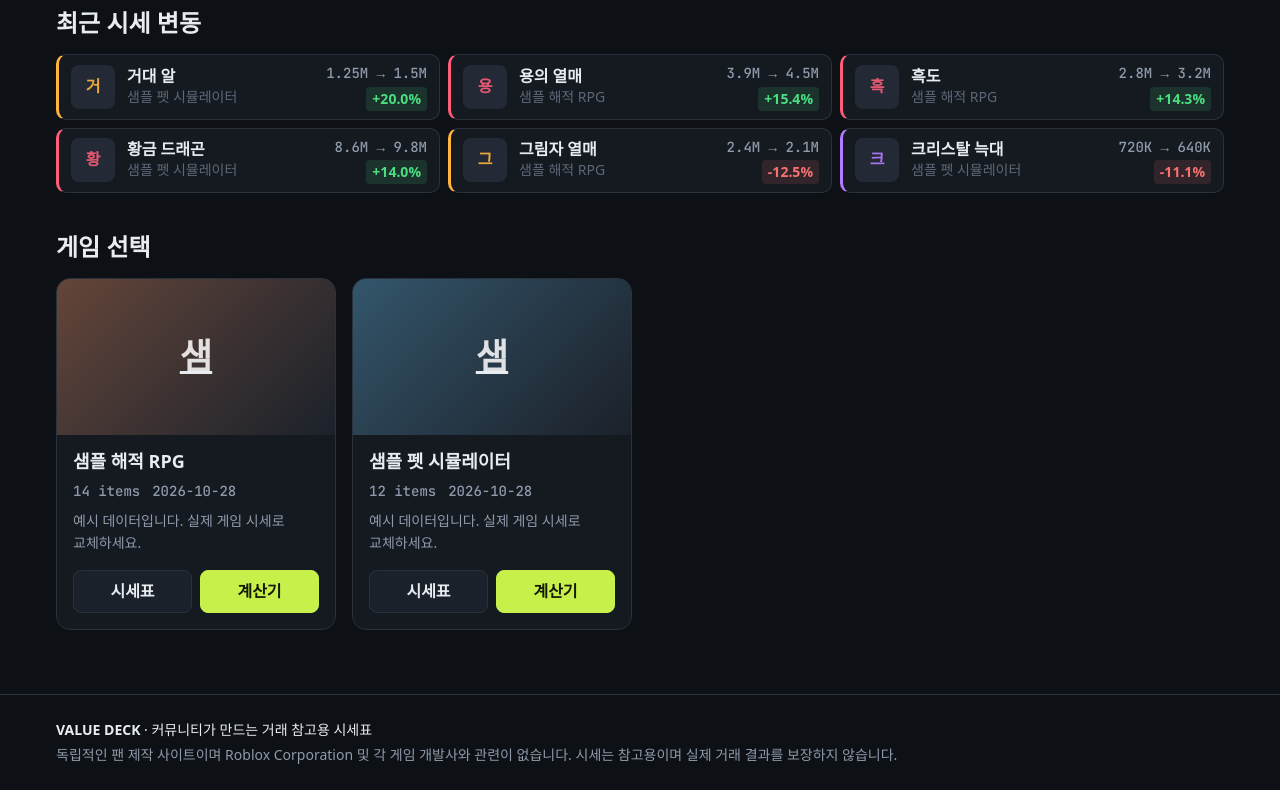
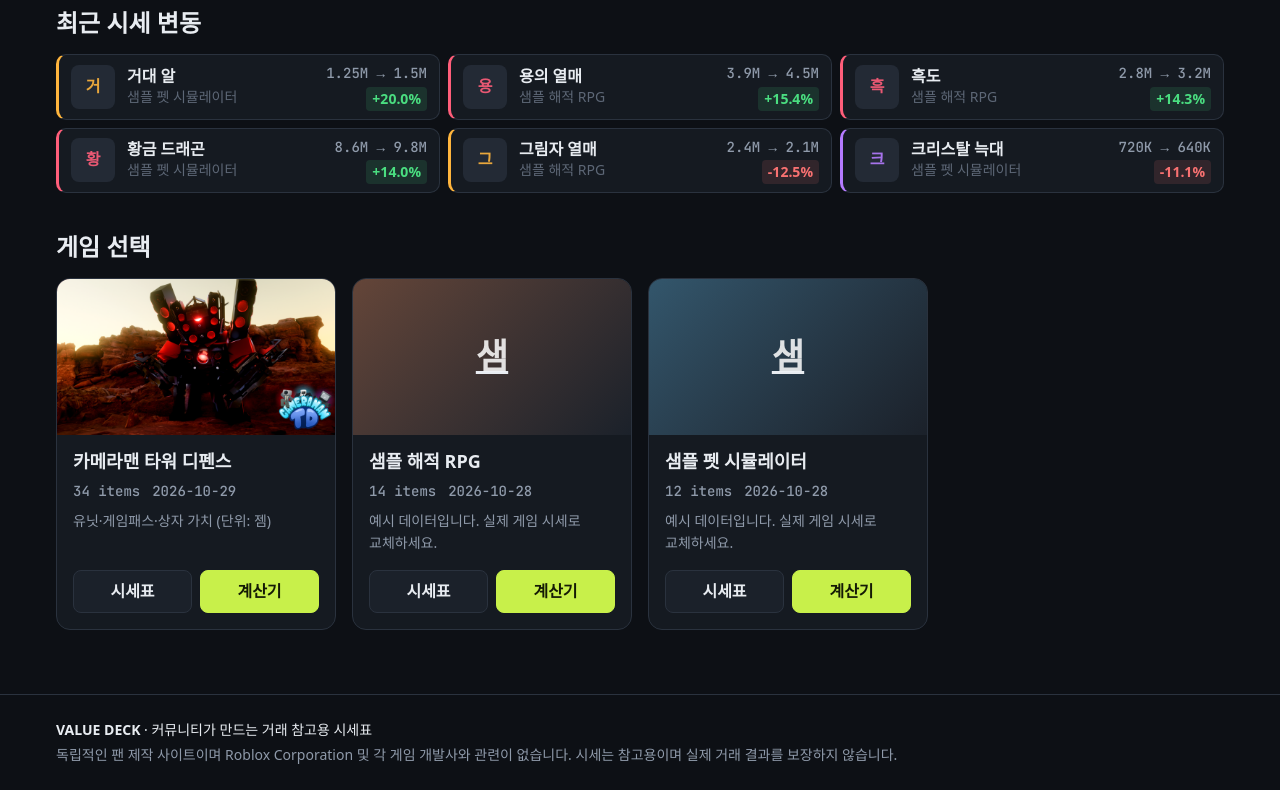
Before and after one commit to hanwoo123/value-deck, a plain HTML site: page index.html in a window 1280 px wide. Shown: the part 525-1315 px from the top of the page. Drawn offline with Linux system fonts and the light colour scheme; a web font is replaced by a local one.

Commit message:
Add Cameraman Tower Defense value list

```diff
--- /dev/null
+++ b/data/cameraman-td.json
@@ -0,0 +1,394 @@
+{
+  "updated": "2026-10-29",
+  "valueUnit": "",
+  "demandMax": 10,
+  "source": "Vaulted Values X 공식 가치표 참고 (1 가치 = 1 젬)",
+  "rarities": [
+    "Exclusive",
+    "Godly",
+    "Mythic",
+    "Legendary",
+    "Epic"
+  ],
+  "categories": [
+    "유닛",
+    "게임패스",
+    "상자"
+  ],
+  "items": [
+    {
+      "id": "spider-tv",
+      "name": "Spider Tv",
+      "category": "유닛",
+      "rarity": "Exclusive",
+      "value": 9100,
+      "demand": 9.5,
+      "trend": "stable",
+      "image": "",
+      "note": "시세: 안정 · 고평가"
+    },
+    {
+      "id": "engineer-cameraman",
+      "name": "Engineer Cameraman",
+      "category": "유닛",
+      "rarity": "Exclusive",
+      "value": 4800,
+      "demand": 9.3,
+      "trend": "up",
+      "image": "",
+      "note": "시세: 상승세"
+    },
+    {
+      "id": "chaos-cameraman",
+      "name": "Chaos cameraman",
+      "category": "유닛",
+      "rarity": "Mythic",
+      "value": 3150,
+      "demand": 4.3,
+      "trend": "down",
+      "image": "",
+      "note": "시세: 저평가 · 하락세"
+    },
+    {
+      "id": "upgraded-titan-cameraman",
+      "name": "upgraded Titan Cameraman",
+      "category": "유닛",
+      "rarity": "Godly",
+      "value": 2650,
+      "demand": 8.0,
+      "trend": "stable",
+      "image": "",
+      "note": "시세: 고평가"
+    },
+    {
+      "id": "premium-pass",
+      "name": "Premium Pass",
+      "category": "게임패스",
+      "rarity": "",
+      "value": 2225,
+      "demand": 6.0,
+      "trend": "stable",
+      "image": "",
+      "note": "시세: 안정"
+    },
+    {
+      "id": "executioner-tv-man",
+      "name": "executioner tv man",
+      "category": "유닛",
+      "rarity": "Exclusive",
+      "value": 2000,
+      "demand": 3.0,
+      "trend": "down",
+      "image": "",
+      "note": "시세: 크게 저평가 · 하락세"
+    },
+    {
+      "id": "2x-lucky",
+      "name": "2x Lucky",
+      "category": "게임패스",
+      "rarity": "",
+      "value": 1100,
+      "demand": 8.5,
+      "trend": "stable",
+      "image": "",
+      "note": "시세: 안정 · 고평가"
+    },
+    {
+      "id": "x2-candy",
+      "name": "x2 candy",
+      "category": "게임패스",
+      "rarity": "",
+      "value": 1050,
+      "demand": 7.5,
+      "trend": "down",
+      "image": "",
+      "note": "시세: 하락세"
+    },
+    {
+      "id": "2x-money",
+      "name": "2x Money",
+      "category": "게임패스",
+      "rarity": "",
+      "value": 1025,
+      "demand": 7.0,
+      "trend": "stable",
+      "image": "",
+      "note": "시세: 안정 · 고평가"
+    },
+    {
+      "id": "headless-tv-man",
+      "name": "headless tv man",
+      "category": "유닛",
+      "rarity": "Exclusive",
+      "value": 900,
+      "demand": 2.0,
+      "trend": "stable",
+      "image": "",
+      "note": "시세: 크게 저평가"
+    },
+    {
+      "id": "large-scientist-cameraman",
+      "name": "Large Scientist Cameraman",
+      "category": "유닛",
+      "rarity": "Exclusive",
+      "value": 565,
+      "demand": 7.6,
+      "trend": "stable",
+      "image": "",
+      "note": "시세: 안정"
+    },
+    {
+      "id": "2x-speed",
+      "name": "2X speed",
+      "category": "게임패스",
+      "rarity": "",
+      "value": 520,
+      "demand": 6.5,
+      "trend": "stable",
+      "image": "",
+      "note": "시세: 안정 · 고평가"
+    },
+    {
+      "id": "jetpack-cameraman",
+      "name": "Jetpack Cameraman",
+      "category": "유닛",
+      "rarity": "Exclusive",
+      "value": 430,
+      "demand": 7.0,
+      "trend": "stable",
+      "image": "",
+      "note": "시세: 고평가 · 변동 큼"
+    },
+    {
+      "id": "cinemaman-titan",
+      "name": "CinemaMan Titan",
+      "category": "유닛",
+      "rarity": "Mythic",
+      "value": 395,
+      "demand": 7.0,
+      "trend": "stable",
+      "image": "",
+      "note": "시세: 안정 · 고평가"
+    },
+    {
+      "id": "tv-woman",
+      "name": "Tv woman",
+      "category": "유닛",
+      "rarity": "Mythic",
+      "value": 385,
+      "demand": 4.0,
+      "trend": "stable",
+      "image": "",
+      "note": "시세: 안정"
+    },
+    {
+      "id": "glitch-plungerman",
+      "name": "Glitch plungerman",
+      "category": "유닛",
+      "rarity": "Mythic",
+      "value": 285,
+      "demand": 6.0,
+      "trend": "stable",
+      "image": "",
+      "note": "시세: 안정"
+    },
+    {
+      "id": "large-prototype-titan",
+      "name": "large prototype titan",
+      "category": "유닛",
+      "rarity": "Mythic",
+      "value": 285,
+      "demand": 4.0,
+      "trend": "stable",
+      "image": "",
+      "note": "시세: 안정"
+    },
+    {
+      "id": "videotaper-titan",
+      "name": "videotaper titan",
+      "category": "유닛",
+      "rarity": "Mythic",
+      "value": 250,
+      "demand": 4.0,
+      "trend": "stable",
+      "image": "",
+      "note": "시세: 안정"
+    },
+    {
+      "id": "upgraded-titan-speakerman",
+      "name": "Upgraded Titan Speakerman",
+      "category": "유닛",
+      "rarity": "Mythic",
+      "value": 200,
+      "demand": 3.75,
+      "trend": "stable",
+      "image": "",
+      "note": "시세: 변동 큼"
+    },
+    {
+      "id": "scientist-crate",
+      "name": "Scientist Crate",
+      "category": "상자",
+      "rarity": "",
+      "value": 110,
+      "demand": 6.5,
+      "trend": "up",
+      "image": "",
+      "note": "시세: 상승세 · 고평가"
+    },
+    {
+      "id": "spider-crate",
+      "name": "Spider Crate",
+      "category": "상자",
+      "rarity": "",
+      "value": 70,
+      "demand": 4.5,
+      "trend": "stable",
+      "image": "",
+      "note": "시세: 안정"
+    },
+    {
+      "id": "camera-repair-drone",
+      "name": "Camera Repair Drone",
+      "category": "유닛",
+      "rarity": "Legendary",
+      "value": 50,
+      "demand": 5.5,
+      "trend": "stable",
+      "image": "",
+      "note": "시세: 안정 · 고평가"
+    },
+    {
+      "id": "pumpkin-farmer",
+      "name": "Pumpkin Farmer",
+      "category": "유닛",
+      "rarity": "Epic",
+      "value": 50,
+      "demand": 6.0,
+      "trend": "stable",
+      "image": "",
+      "note": "시세: 안정"
+    },
+    {
+      "id": "scientist-cameraman",
+      "name": "Scientist Cameraman",
+      "category": "유닛",
+      "rarity": "Exclusive",
+      "value": 40,
+      "demand": 5.6,
+      "trend": "stable",
+      "image": "",
+      "note": "시세: 안정"
+    },
+    {
+      "id": "dragon-cameraman",
+      "name": "dragon cameraman",
+      "category": "유닛",
+      "rarity": "Legendary",
+      "value": 25,
+      "demand": 3.0,
+      "trend": "stable",
+      "image": "",
+      "note": "시세: 안정"
+    },
+    {
+      "id": "halloween-crate",
+      "name": "Halloween Crate",
+      "category": "상자",
+      "rarity": "",
+      "value": 25,
+      "demand": 3.5,
+      "trend": "stable",
+      "image": "",
+      "note": "시세: 안정"
+    },
+    {
+      "id": "camera-spider",
+      "name": "Camera spider",
+      "category": "유닛",
+      "rarity": "Exclusive",
+      "value": 20,
+      "demand": 2.0,
+      "trend": "stable",
+      "image": "",
+      "note": "시세: 안정"
+    },
+    {
+      "id": "woman-crate",
+      "name": "Woman Crate",
+      "category": "상자",
+      "rarity": "",
+      "value": 10,
+      "demand": 2.0,
+      "trend": "stable",
+      "image": "",
+      "note": "시세: 안정"
+    },
+    {
+      "id": "speakerwoman",
+      "name": "SpeakerWoman",
+      "category": "유닛",
+      "rarity": "Epic",
+      "value": 8,
+      "demand": 3.0,
+      "trend": "stable",
+      "image": "",
+      "note": "시세: 불안정"
+    },
+    {
+      "id": "laser-cameraman-car",
+      "name": "Laser Cameraman Car",
+      "category": "유닛",
+      "rarity": "Legendary",
+      "value": 5,
+      "demand": 2.5,
+      "trend": "stable",
+      "image": "",
+      "note": "시세: 안정"
+    },
+    {
+      "id": "ninja-cameraman",
+      "name": "Ninja Cameraman",
+      "category": "유닛",
+      "rarity": "Legendary",
+      "value": 5,
+      "demand": 3.5,
+      "trend": "stable",
+      "image": "",
+      "note": "시세: 안정"
+    },
+    {
+      "id": "titan-cameraman",
+      "name": "Titan Cameraman",
+      "category": "유닛",
+      "rarity": "Legendary",
+      "value": 5,
+      "demand": 3.0,
+      "trend": "stable",
+      "image": "",
+      "note": "시세: 안정"
+    },
+    {
+      "id": "titan-speakerman",
+      "name": "Titan Speakerman",
+      "category": "유닛",
+      "rarity": "Legendary",
+      "value": 5,
+      "demand": 2.0,
+      "trend": "stable",
+      "image": "",
+      "note": "시세: 안정"
+    },
+    {
+      "id": "titan-tv-man",
+      "name": "Titan TV Man",
+      "category": "유닛",
+      "rarity": "Legendary",
+      "value": 5,
+      "demand": 3.5,
+      "trend": "stable",
+      "image": "",
+      "note": "시세: 안정"
+    }
+  ]
+}
--- a/data/games.json
+++ b/data/games.json
@@ -2,6 +2,15 @@
   "siteName": "VALUE DECK",
   "discordInvite": "https://discord.gg/jyaRuSSSba",
   "games": [
+    {
+      "id": "cameraman-td",
+      "name": "카메라맨 타워 디펜스",
+      "status": "active",
+      "dataFile": "data/cameraman-td.json",
+      "cover": "images/cameraman-td/cover.png",
+      "accent": "#ff4d6d",
+      "description": "유닛·게임패스·상자 가치 (단위: 젬)"
+    },
     {
       "id": "sample-pirate",
       "name": "샘플 해적 RPG",
--- a/js/app.js
+++ b/js/app.js
@@ -21,7 +21,7 @@
   };
 
   const RARITY_ORDER_DEFAULT = ['Mythic', 'Legendary', 'Epic', 'Rare', 'Common'];
-  const RARITY_KO = { Mythic: '신화', Legendary: '전설', Epic: '영웅', Rare: '희귀', Common: '일반' };
+  const RARITY_KO = { Exclusive: '한정', Godly: '갓', Mythic: '신화', Legendary: '전설', Epic: '영웅', Rare: '희귀', Uncommon: '고급', Common: '일반' };
   const FAIR_RANGE = 0.05; // ±5% 이내면 "비슷함"
 
   // ---------- utils ----------
@@ -34,7 +34,8 @@
     if (abs >= 1e12) return fmt(n / 1e12, 'T');
     if (abs >= 1e9) return fmt(n / 1e9, 'B');
     if (abs >= 1e6) return fmt(n / 1e6, 'M');
-    if (abs >= 1e3) return fmt(n / 1e3, 'K');
+    if (abs >= 1e5) return fmt(n / 1e3, 'K');
+    if (abs >= 1e3) return full(n);
     return String(n);
   }
   function changeOf(i) {
@@ -201,7 +202,7 @@
         <div>
           <div class="eyebrow">Value List</div>
           <h1>${esc(meta.name)} 시세표</h1>
-          <p>${full(data.items.length)}개 아이템 · 업데이트 ${esc(data.updated || '-')}</p>
+          <p>${full(data.items.length)}개 아이템 · 업데이트 ${esc(data.updated || '-')}${data.source ? ' · ' + esc(data.source) : ''}</p>
         </div>
         <a class="btn btn--accent" href="#/g/${encodeURIComponent(meta.id)}/calc">거래 계산기 열기</a>
       </div>
@@ -264,7 +265,10 @@
   }
 
   function itemCard(i, data) {
-    const d = Math.max(0, Math.min(5, Number(i.demand) || 0));
+    const dmax = Number(data.demandMax) || 5;
+    const dval = Math.max(0, Math.min(dmax, Number(i.demand) || 0));
+    const d = Math.round((dval / dmax) * 5);
+    const dLabel = `${dval}/${dmax}`;
     const trend = { up: ['▲', '상승'], down: ['▼', '하락'], stable: ['–', '유지'] }[i.trend] || ['–', '유지'];
     return `
       <article class="item" data-rarity="${esc(i.rarity)}">
@@ -274,8 +278,9 @@
           <div class="item__top"><span class="rarity">${esc(rarityLabel(i.rarity))}</span><span class="cat">${esc(i.category || '')}</span></div>
           <h3 class="item__name">${esc(i.name)}</h3>
           <div class="item__value" title="${full(i.value)}">${compact(i.value)}${data.valueUnit ? ' ' + esc(data.valueUnit) : ''}${changeBadge(changeOf(i))}</div>
+          ${i.note ? `<p class="item__note">${esc(i.note)}</p>` : ''}
           <div class="item__foot">
-            <span class="demand" title="수요 ${d}/5" aria-label="수요 ${d}/5">${[1, 2, 3, 4, 5].map((n) => `<i class="${n <= d ? 'on' : ''}"></i>`).join('')}</span>
+            <span class="demand" title="수요 ${dLabel}" aria-label="수요 ${dLabel}">${[1, 2, 3, 4, 5].map((n) => `<i class="${n <= d ? 'on' : ''}"></i>`).join('')}${dmax !== 5 ? `<b class="demand__num">${dLabel}</b>` : ''}</span>
             <span class="trend trend--${esc(i.trend || 'stable')}" title="${trend[1]}">${trend[0]} ${trend[1]}</span>
           </div>
         </div>
```
Also changed, not shown: css/style.css (+9 -0 lines), images/cameraman-td/cover.png (added).
